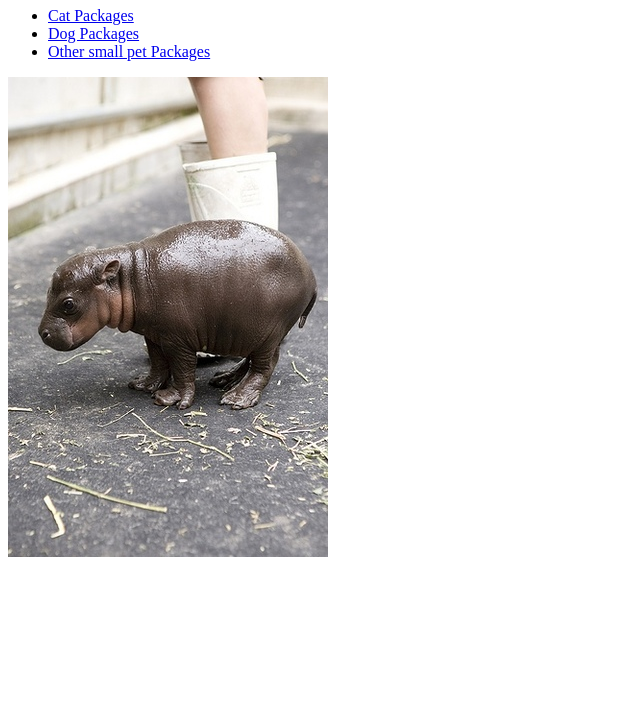
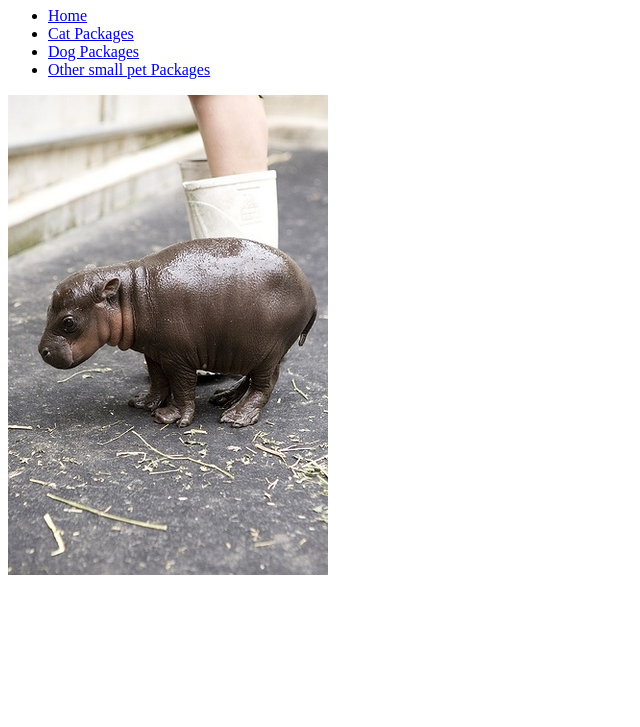
Before and after one commit to guntherfw/guntherfw.github.io, a plain HTML site: page otherpetpackages.html in a window 1280 px wide. Shown: the part 73-800 px from the top of the page, without its empty margins (0-640 px from the left). Drawn offline with Linux system fonts and the light colour scheme.

Commit message:
added home link

```diff
--- a/otherpetpackages.html
+++ b/otherpetpackages.html
@@ -7,6 +7,7 @@
  <body>
    <nav>
      <ul>
+       <li><a href="index.html">Home</li>
        <li><a href="catpackages.html">Cat Packages</li>
        <li><a href="dogpackages.html">Dog Packages</li>
        <li><a href="otherpetpackages.html">Other small pet Packages</li>
```
Also changed, not shown: catpackages.html (+1 -0 lines), dogpackages.html (+1 -0 lines).
